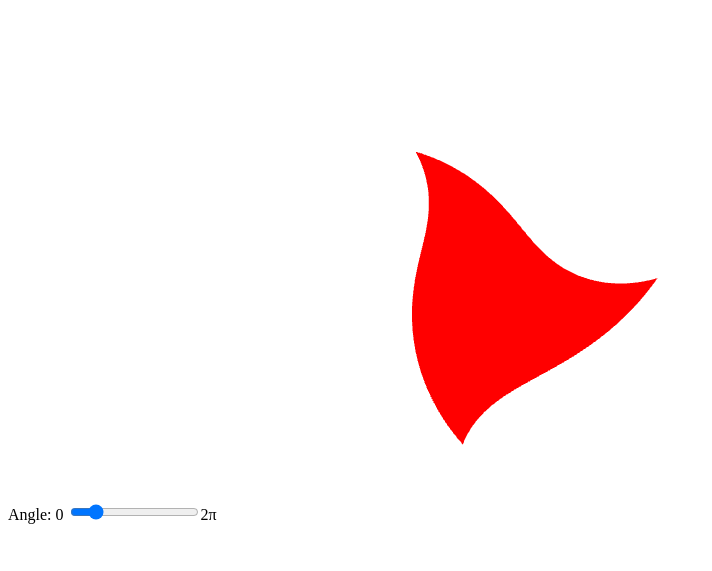
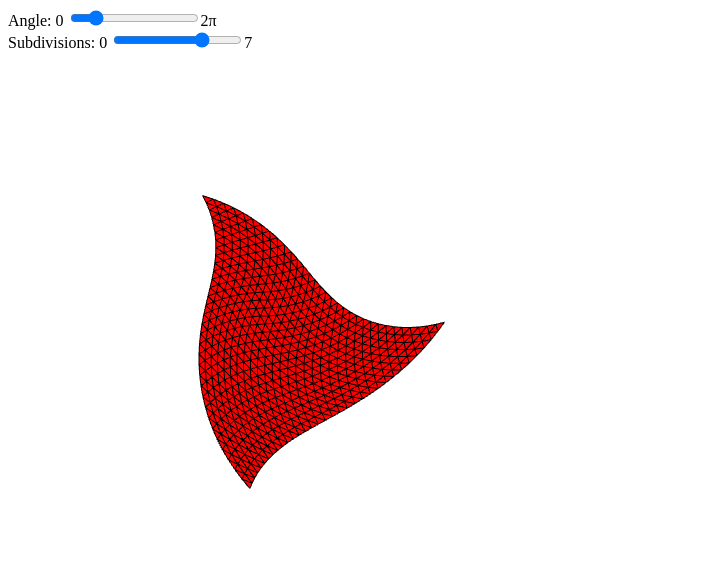
Before and after one commit to dinilsson/dinilsson.github.io, a plain HTML site: page src/gasket2.html in a window 1280 px wide. Shown: the whole page, without its empty margins (0-712 px from the left). Drawn offline with Linux system fonts and the light colour scheme; animation ran at ten frames a second.

Commit message:
updated with slider for subdivisions.

```diff
--- a/src/gasket2.html
+++ b/src/gasket2.html
@@ -27,11 +27,12 @@ main()
 
 <script id="fragment-shader" type="x-shader/x-fragment">
 precision mediump float;
-
+uniform vec4 fColor;
 void
 main()
 {
-    gl_FragColor = vec4( 1.0, 0.0, 0.0, 1.0 );
+    gl_FragColor = fColor;
+    //vec4( 1.0, 0.0, 0.0, 1.0 );
 }
 </script>
 
@@ -45,7 +46,10 @@ main()
 <body>
 Angle: 0
 <input type="range" id="slider" name="angle" min="0" max="6.28" oninput="updateAngle(value)" value="1.0" step="0.1"
-/>2&pi;
+/>2&pi;<br>
+Subdivisions: 0
+<input type="range" id="slider-tess" name="tess" min="0" max="7" oninput="updateTess(value)" value="5"
+/>7<br>
 <canvas id="gl-canvas" width="512" height="512">
 Oops ... your browser doesn't support the HTML5 canvas element
 </canvas>
--- a/src/gasket2.js
+++ b/src/gasket2.js
@@ -5,10 +5,22 @@ var gl;
 
 var points = [];
 
-var NumTimesToSubdivide = 7;
+var NumTimesToSubdivide = 5;
+var fColor;
+const black = vec4(0.0, 0.0, 0.0, 1.0);
+const red = vec4(1.0, 0.0, 0.0, 1.0);
+var bufferId;
 
 var theta=1;
 var thetaPos;
+
+ // First, initialize the corners of our gasket with three points.
+    var vertices = [
+        vec2( -1, -1 ),
+        vec2(  0,  1 ),
+        vec2(  1, -1 )
+    ];
+
 window.onload = function init()
 {
     canvas = document.getElementById( "gl-canvas" );
@@ -19,14 +31,6 @@ window.onload = function init()
     //
     //  Initialize our data for the Sierpinski Gasket
     //
-
-    // First, initialize the corners of our gasket with three points.
-
-    var vertices = [
-        vec2( -1, -1 ),
-        vec2(  0,  1 ),
-        vec2(  1, -1 )
-    ];
 
     divideTriangle( vertices[0], vertices[1], vertices[2],
                     NumTimesToSubdivide);
@@ -45,7 +49,7 @@ window.onload = function init()
 
     // Load the data into the GPU
 
-    var bufferId = gl.createBuffer();
+    bufferId = gl.createBuffer();
     gl.bindBuffer( gl.ARRAY_BUFFER, bufferId );
     gl.bufferData( gl.ARRAY_BUFFER, flatten(points), gl.STATIC_DRAW );
 
@@ -53,6 +57,7 @@ window.onload = function init()
 
     var vPosition = gl.getAttribLocation( program, "vPosition" );
     thetaPos=gl.getUniformLocation(program,"theta");
+    fColor = gl.getUniformLocation(program,"fColor");
     gl.uniform1f(thetaPos,theta);
 
     gl.vertexAttribPointer( vPosition, 2, gl.FLOAT, false, 0, 0 );
@@ -71,7 +76,7 @@ function divideTriangle( a, b, c, count )
 
     // check for end of recursion
 
-    if ( count === 0 ) {
+    if ( count === 0 || count == "0" ) {
         triangle( a, b, c );
     }
     else {
@@ -99,9 +104,28 @@ function updateAngle(value){
     console.log(theta);
 }
 
+function updateTess(value){
+    console.log("value: ", value);
+    NumTimesToSubdivide=value;
+    points=[];
+    divideTriangle( vertices[0], vertices[1], vertices[2],
+                    NumTimesToSubdivide);
+    gl.bindBuffer( gl.ARRAY_BUFFER, bufferId );
+  //  gl.bufferSubData( gl.ARRAY_BUFFER, 0,flatten(points) );
+   gl.bufferData( gl.ARRAY_BUFFER, flatten(points), gl.STATIC_DRAW );
+
+
+}
+
 function render()
 {
     gl.clear( gl.COLOR_BUFFER_BIT );
+     gl.uniform4fv(fColor, flatten(red));
     gl.drawArrays( gl.TRIANGLES, 0, points.length );
+    gl.uniform4fv(fColor, flatten(black));
+  for(var i=0;i<points.length;i+=3){
+      gl.drawArrays( gl.LINE_LOOP, i, 3 );
+  }
+
     requestAnimFrame(render);
 }
```
